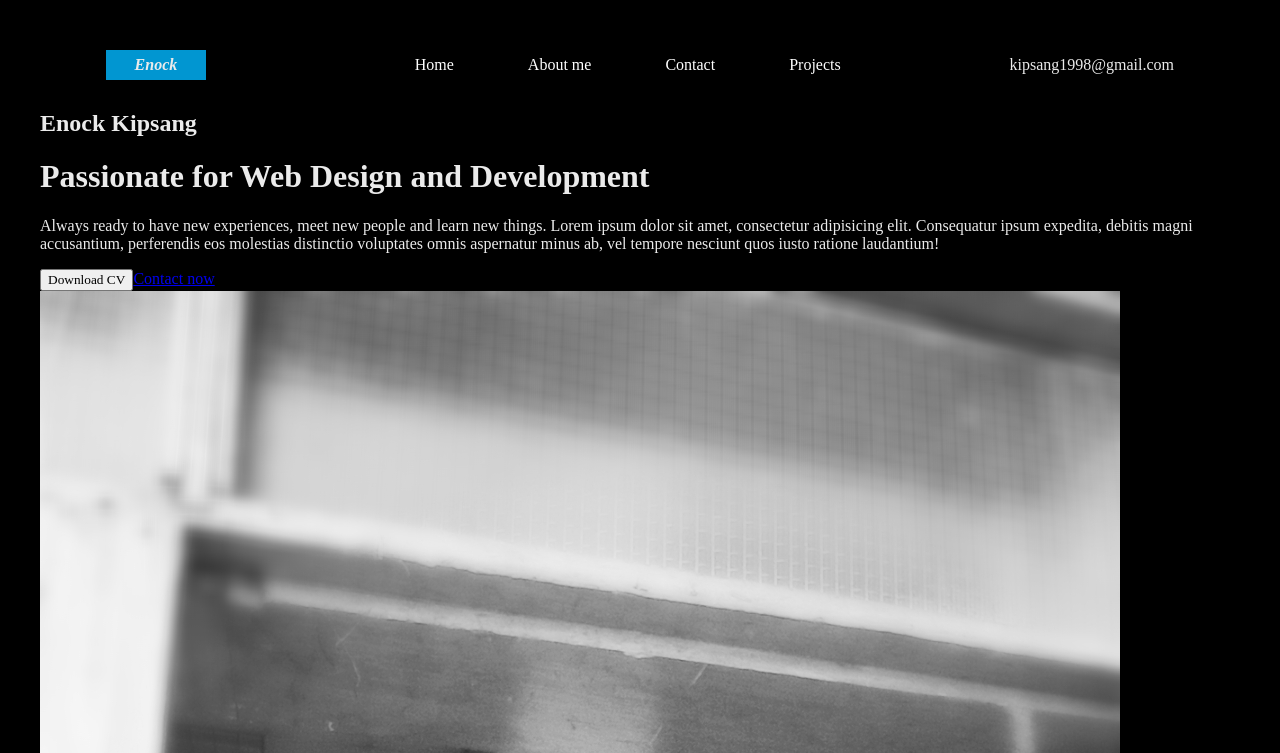
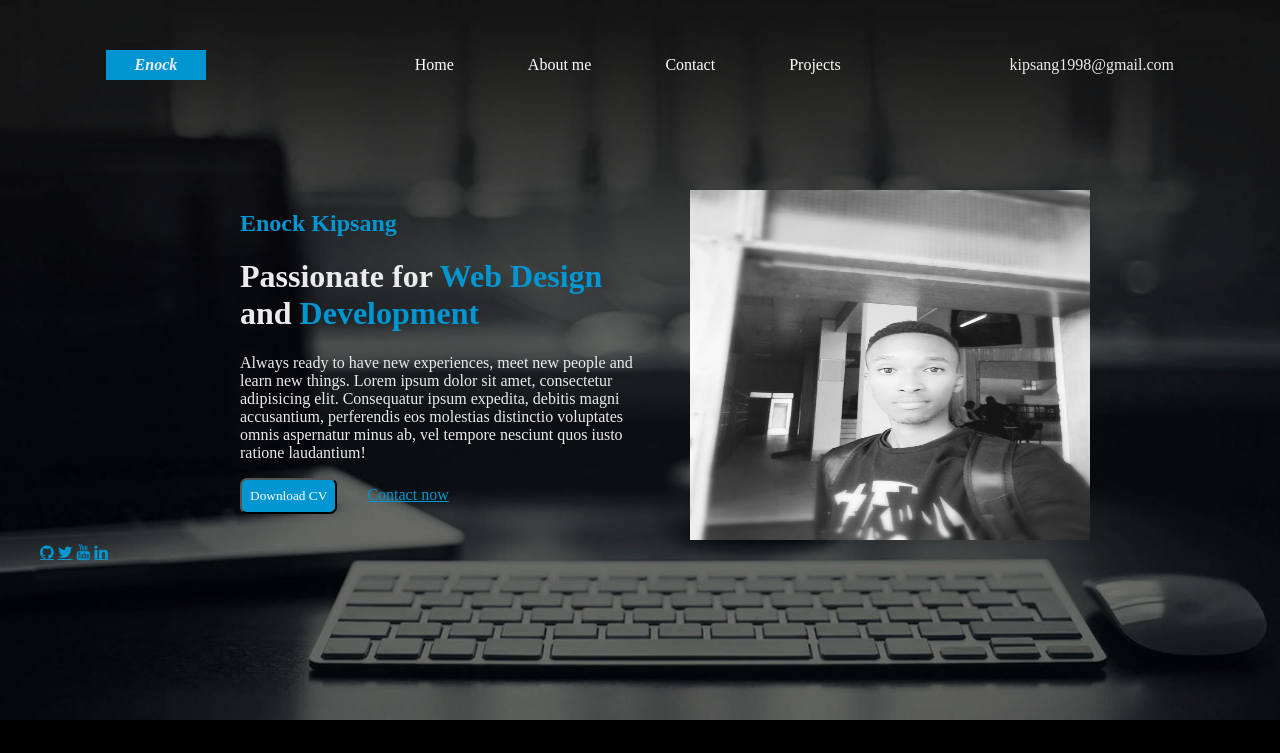
Before and after one commit to kipsang01/Portfolio, a plain HTML site: page index.html in a window 1280 px wide. Shown: the top 753 px of the page. Drawn offline with Linux system fonts and the light colour scheme.

Commit message:
Add social media icons to footer

```diff
--- a/css/styles.css
+++ b/css/styles.css
@@ -8,7 +8,7 @@ body{
     color: rgb(235, 235, 235);
     margin: 20px;
     padding: 20px;
-    background-image: url('background1.jpg');
+    background-image: url('/images/background1.jpg');
     background-repeat: no-repeat;
     background-size: cover;
 }
@@ -46,3 +46,36 @@ nav ul li a:hover{
 nav ul li a:active{
     border:1px solid rgb(1, 150, 209);
 }
+.empty{
+    height: 100px;
+    width: 100%;
+}
+.body{
+    display: flex;
+    justify-content: center;
+    height: fit-content;
+}
+.content{
+    width: 400px;
+}
+strong{
+    color: rgb(1, 150, 209);
+}
+button{
+    background-color:rgb(1, 150, 209) ;
+    border-radius: 7px;
+    color: white;
+    margin-right: 30px;
+    padding: 8px;
+}
+a{
+    color: rgb(1, 150, 209);
+}
+#profile{
+    width: 400px;
+}
+#profile img{
+    width: 400px;
+    height: 350px;
+    margin-left: 50px;
+}
--- a/index.html
+++ b/index.html
@@ -31,6 +31,11 @@
         </div>
         <div id="profile"><img src="images/profile.jpg" alt="profile picture"></div>
     </div>
-
+    <footer>
+        <a href="https://github.com/kipsang01/" class="fa fa-github"></a>
+        <a href="https://twitter.com/login" class="fa fa-twitter"></a>
+        <a href="https://www.youtube.com/" class="fa fa-youtube"></a>
+        <a href="https://www.linkedin.com/login" class="fa fa-linkedin"></a>
+    </footer>
 </body>
 </html>
```
